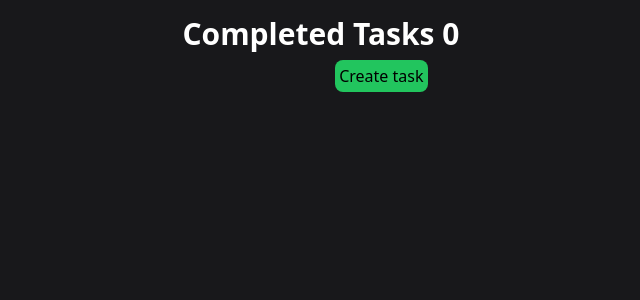
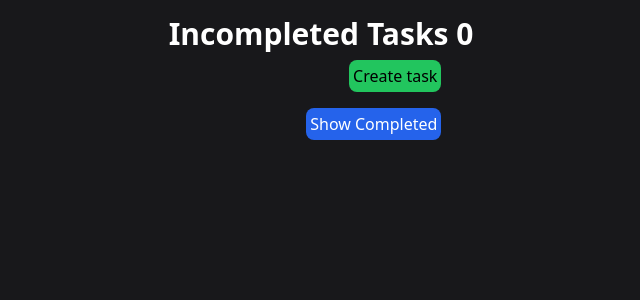
Before and after one commit to Edwin3002/To-do, a React (Create React App) app: page / in a window 1280 px wide. Shown: the top 300 px of the page, without its empty margins (319-959 px from the left). Built offline with nearby package versions, Linux system fonts and the light colour scheme.

Commit message:
btn show

```diff
--- a/src/Components/TaskList.js
+++ b/src/Components/TaskList.js
@@ -24,14 +24,14 @@ export const TaskList = () => {
 
   return (
     <div className='text-center'>
-      <h1 className='text-3xl font-bold text-white mt-4'>{fil? 'Incompleted': 'Completed'} Tasks {tasks ? tasks.filter(t=>(t.completed === fil)).length : 0}</h1>
+      <h1 className='text-3xl font-bold text-white mt-4'>{!fil ? 'Incompleted' : 'Completed'} Tasks {tasks ? tasks.filter(t => (t.completed === fil)).length : 0}</h1>
       <div className='flex flex-row-reverse m-2 mr-8'>
         <Link className=' justify-end bg-green-500 p-1 rounded-lg' to='create-task'>Create task</Link>
       </div>
       <div className='flex flex-wrap justify-around'>
         {
           tasks ?
-            tasks.filter(t=>(t.completed === fil)).map(task => (
+            tasks.filter(t => (t.completed === fil)).map(task => (
               <div key={task.id} className={task.completed ? 'bg-slate-800  flex flex-col rounded-xl w-80  p-2 m-2 relative' : 'bg-slate-500 flex flex-col rounded-xl w-80 p-2 m-2 relative'}>
                 <input className='absolute right-0 mr-6' type='checkbox' checked={task.completed} onChange={() => handleCheck(task.id)} />
                 <h3 className='text-2xl text-white'>
@@ -43,9 +43,9 @@ export const TaskList = () => {
                 <div className='flex justify-evenly'>
                   <button className='bg-red-500 p-1 rounded-lg hover:scale-110' onClick={() => handleDelete(task.id)} >Delete</button>
                   {
-                    !fil?
-                    <Link className='bg-yellow-500 p-1 rounded-lg hover:scale-110' to={`edit-task/${task.id}`}>Edit</Link>:
-                    ''
+                    !fil ?
+                      <Link className='bg-yellow-500 p-1 rounded-lg hover:scale-110' to={`edit-task/${task.id}`}>Edit</Link> :
+                      ''
 
                   }
                 </div>
@@ -55,12 +55,7 @@ export const TaskList = () => {
         }
       </div>
       <div className='flex flex-row-reverse m-2 mr-8'>
-      {
-                    tasks.filter(t=>(t.completed === fil)).length !== 0?
-                    <span className='text-white hover:scale-110 justify-end bg-blue-600 p-1 rounded-lg' onClick={()=>setFil(!fil)}>Show  {fil? 'Incompleted': 'Completed'}</span>:
-                    ''
-
-                  }
+        <span className='text-white hover:scale-110 justify-end bg-blue-600 p-1 rounded-lg' onClick={() => setFil(!fil)}>Show  {fil ? 'Incompleted' : 'Completed'}</span>
       </div>
     </div >
   )
```
